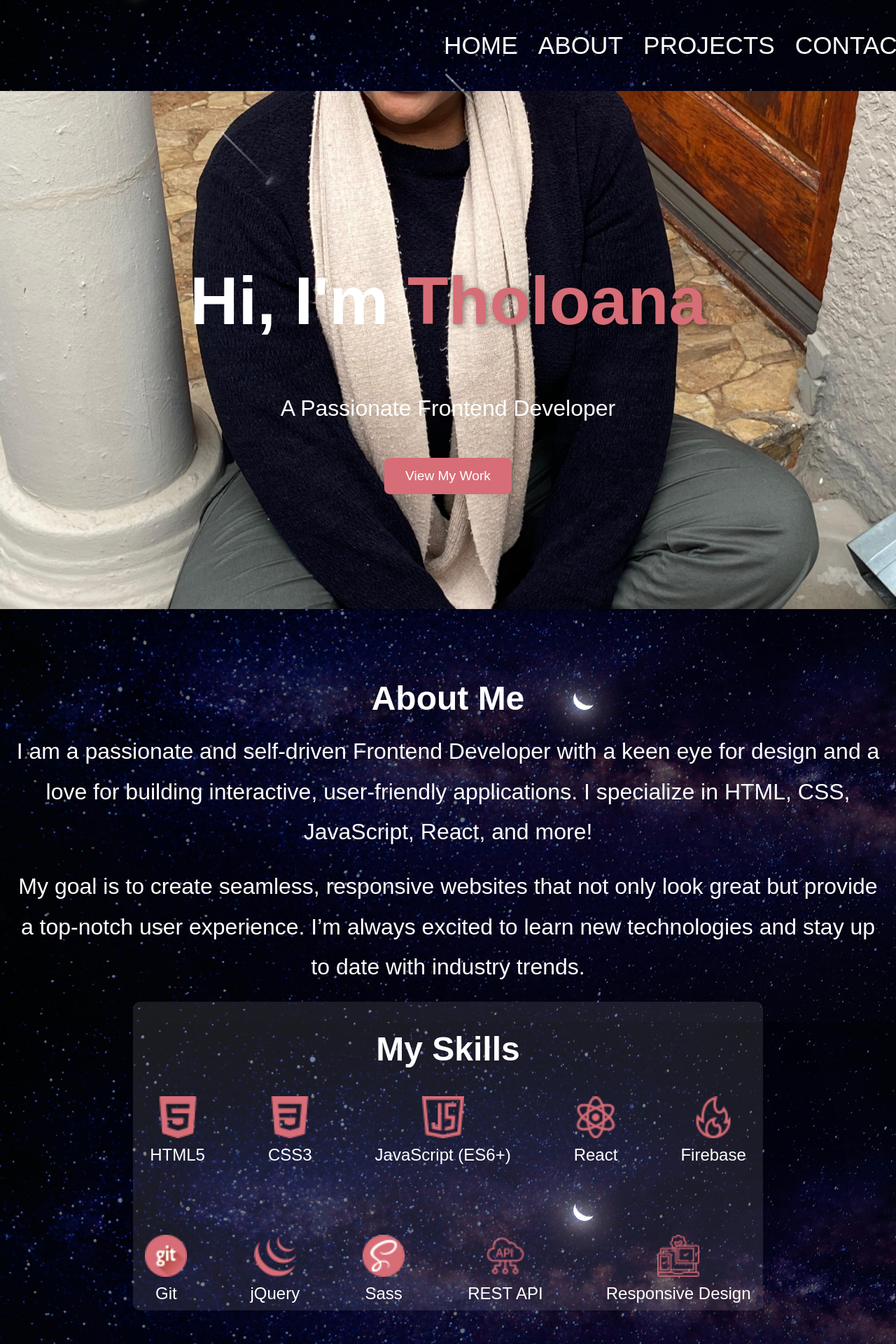
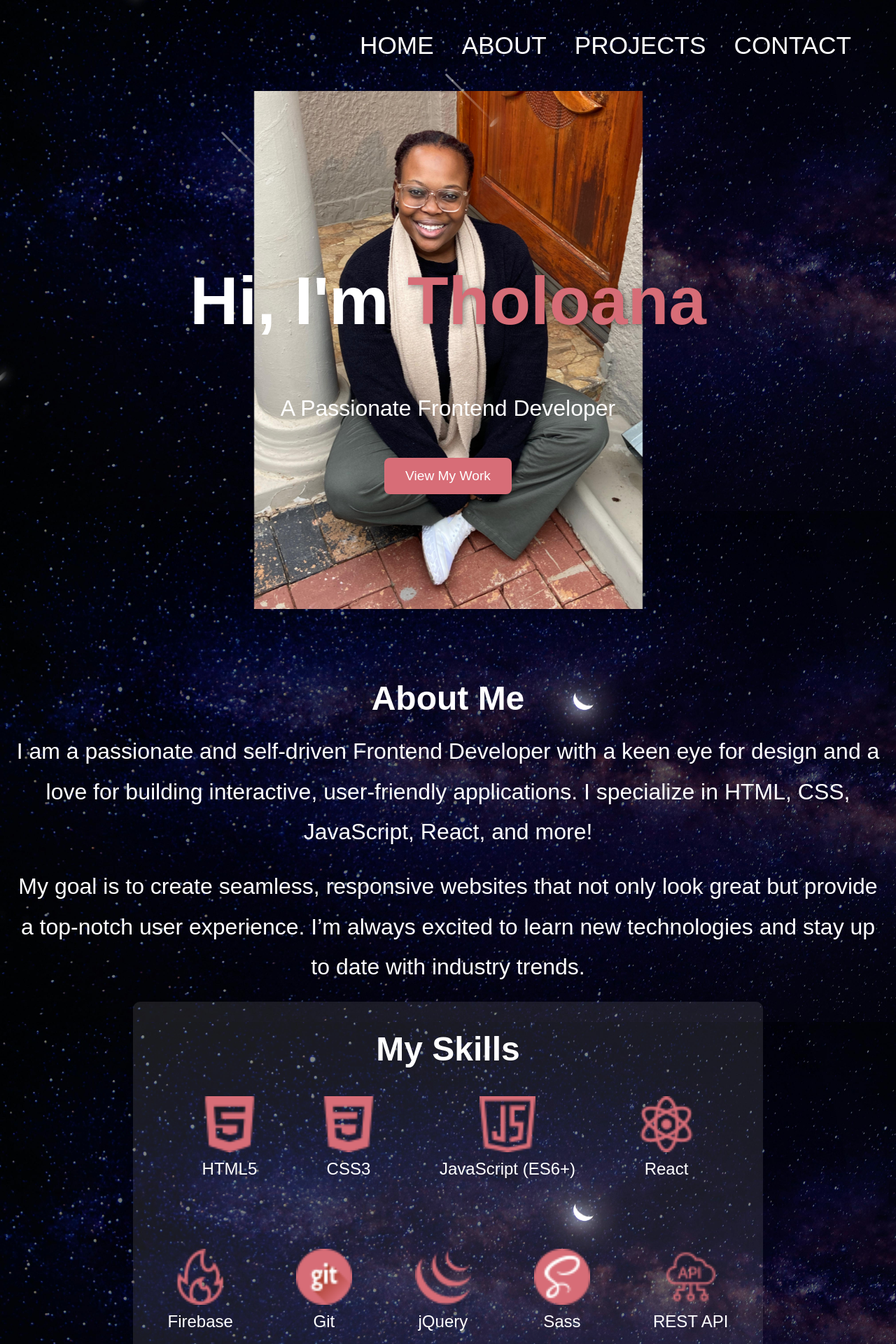
Before and after one commit to Tholoana96/MyPersonalWebsite, a React (Create React App) app: page / in a window 1280 px wide. Shown: the top 1920 px of the page at 70% size. Built offline with nearby package versions, Linux system fonts and the light colour scheme.

Commit message:
fixed styling issues

```diff
--- a/src/components/Navbar.js
+++ b/src/components/Navbar.js
@@ -7,9 +7,10 @@ function Navbar() {
 
   useEffect(() => {
     const handleScroll = () => {
+      const heroSection = document.querySelector(".hero");
       const scrollPosition = window.scrollY;
 
-      if (scrollPosition > 500) {
+      if (scrollPosition > heroSection.offsetHeight) {
         setIsNavbarVisible(false);
       } else {
         setIsNavbarVisible(true);
--- a/src/styles/About.css
+++ b/src/styles/About.css
@@ -8,6 +8,7 @@
   flex-direction: column;
   align-items: center;
   justify-content: center;
+  min-height: 100vh;
 }
 
 .about-me .content {
@@ -30,18 +31,18 @@
   flex-wrap: wrap;
   justify-content: center;
   align-items: center;
-  margin: 0 auto; /* Ensures the background is centered */
+  margin: 0 auto;
 }
 
 .about-me .skills {
   display: flex;
   flex-wrap: wrap;
-  justify-content: center; /* Centers the items horizontally */
-  align-items: center; /* Centers the items vertically */
+  justify-content: center;
+  align-items: center;
   gap: 70px;
-  width: 100%; /* Ensures the container fills available space */
-  max-width: 900px; /* Restricts width */
-  margin: 0 auto; /* Centers the container horizontally */
+  width: 100%;
+  max-width: 900px;
+  margin: 0 auto;
 }
 
 .skill {
@@ -50,13 +51,15 @@
   align-items: center;
   font-size: 1.5rem;
   margin: 10px;
+  opacity: 1;
 }
 
 .skill img {
-  width: 60px;
-  height: 60px;
+  width: 80px;
+  height: 80px;
   margin-top: 10px;
   margin-bottom: 10px;
+  object-fit: contain;
 }
 
 @keyframes fadeIn {
@@ -103,7 +106,7 @@
   }
 
   .skill img {
-    width: 50px;
-    height: 50px;
+    width: 60px;
+    height: 60px;
   }
 }
--- a/src/styles/Hero.css
+++ b/src/styles/Hero.css
@@ -8,7 +8,9 @@
   color: white;
   text-align: center;
   background: url("../images/Tholoana.jpg") no-repeat center center;
-  background-size: cover;
+  background-size: contain;
+  background-position: center center;
+  background-repeat: no-repeat;
   height: 80vh;
   z-index: 2;
 }
--- a/src/styles/Navbar.css
+++ b/src/styles/Navbar.css
@@ -12,7 +12,7 @@
 .navbar ul {
   list-style: none;
   display: flex;
-  gap: 5%;
+  gap: 40px;
 }
 
 .navbar li {
@@ -39,6 +39,16 @@
   }
 }
 
+@media (max-width: 768px) {
+  .navbar {
+    transition: transform 0.3s ease;
+  }
+
+  .navbar.hidden {
+    transform: translateY(-100%);
+  }
+}
+
 @media screen and (max-width: 480px) {
   .navbar {
     font-size: 1.5rem;
```
